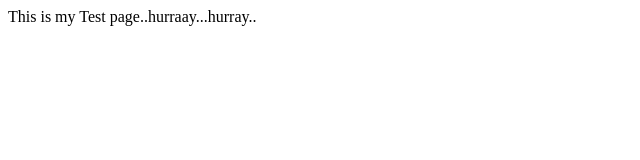
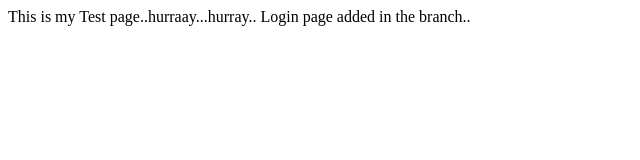
Before and after one commit to renil-joy/TestApp, a plain HTML site: page index.html in a window 1280 px wide. Shown: the whole page, without its empty margins (0-640 px from the left). Drawn offline with Linux system fonts and the light colour scheme.

Commit message:
Added login entry to index

```diff
--- a/index.html
+++ b/index.html
@@ -4,5 +4,6 @@
 </head>
 <body>
  This is my Test page..hurraay...hurray..
+ Login page added in the branch..
 </body>
 </html>
```
